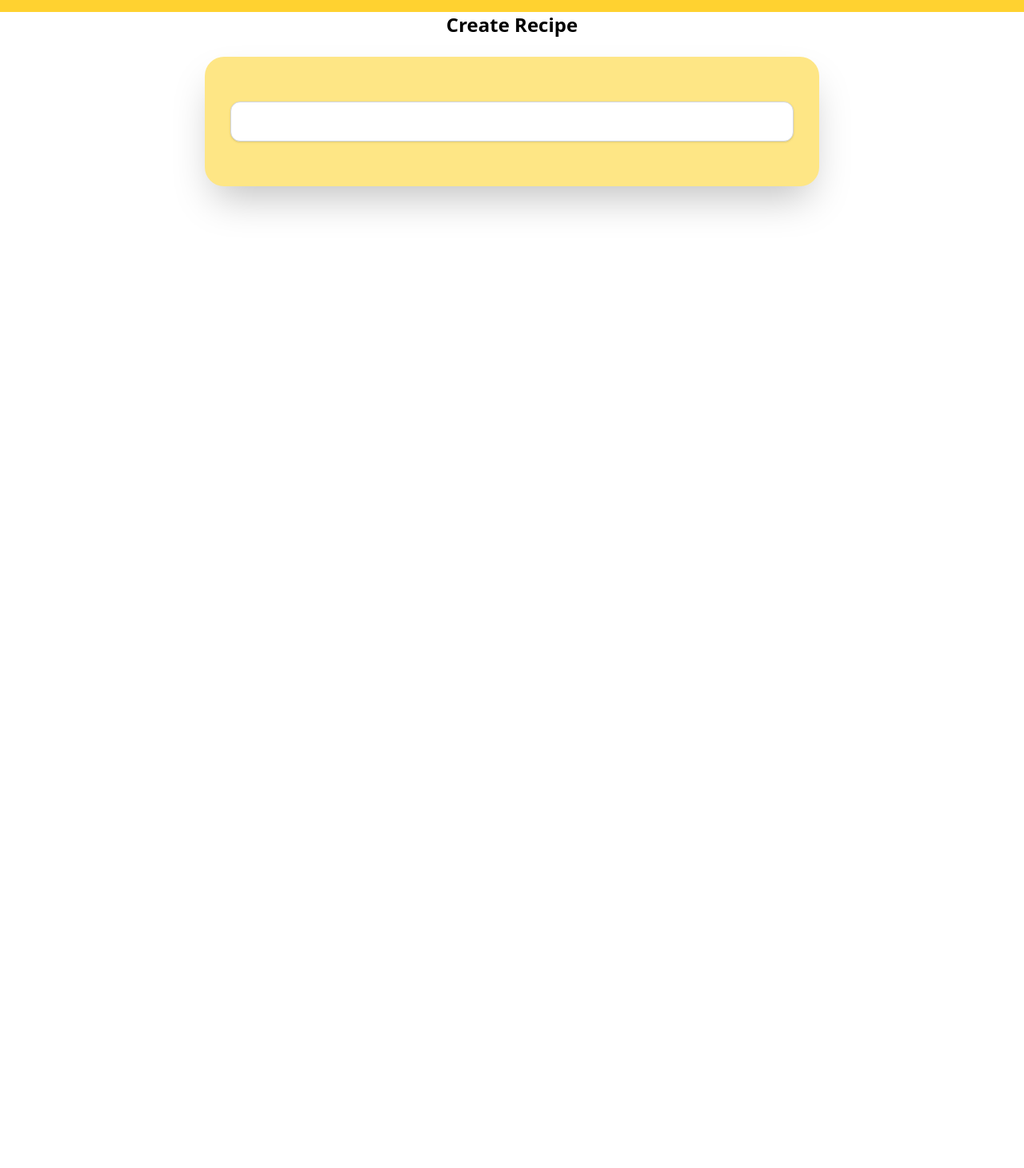
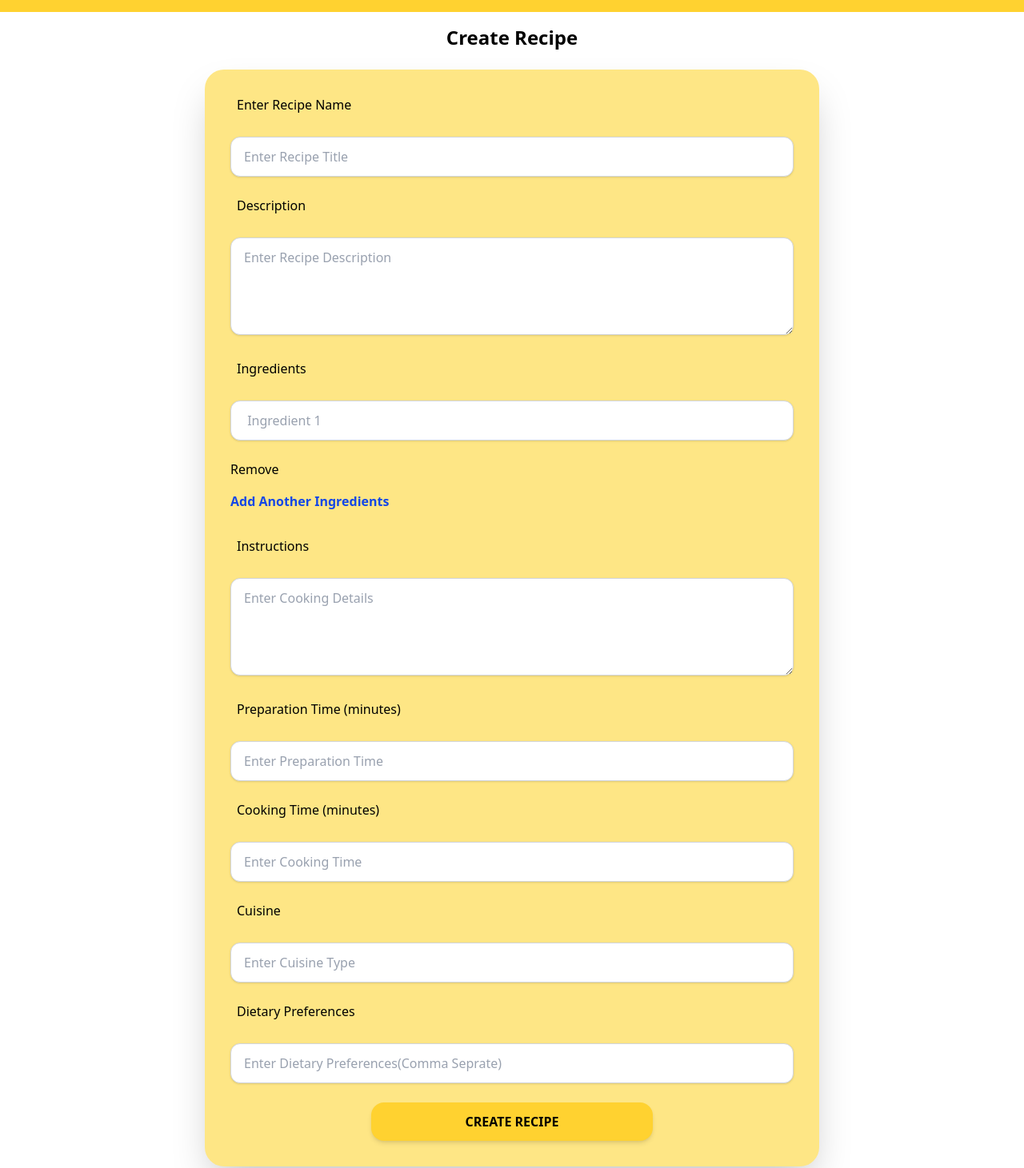
Before and after one commit to Mushahidjutt/NutriCook, a React (Vite) app: page /recipe in a window 1280 px wide. Shown: the part 69-1530 px from the top of the page at 80% size. Before the commit the page ends 800 px from the top, so only its background shows below. Built offline with nearby package versions, Linux system fonts and the light colour scheme.

Commit message:
Craete Recipes Pages

```diff
--- /dev/null
+++ b/src/Components/Common/Button/CustomButton.jsx
@@ -0,0 +1,15 @@
+import React from "react";
+
+const CustomButton = ({  onClick, value }) => {
+  let baseClass =
+    "bg-amber-300 p-3 cursor-pointer rounded-2xl shadow-md hover:bg-amber-600 transition w-1/2 uppercase font-semibold font-sans";
+  return (
+    <div>
+      <button onClick={onClick} variant="default" className={baseClass}>
+        {value}
+      </button>
+    </div>
+  );
+};
+
+export default CustomButton;
--- a/src/Components/Common/CustomInput.jsx
+++ b/src/Components/Common/CustomInput.jsx
@@ -2,21 +2,35 @@ import React from "react";
 
 const CustomInput = ({
   value,
-  onchange,
+  onChange,
   placeholder,
-  lable,
+  label,
   type = "text",
   variant = "default",
 }) => {
   let baseClass =
-    " my-6 w-full rounded-xl border border-gray-300 bg-white px-4 py-3 text-gray-700 placeholder-gray-400 shadow-sm focus:border-amber-400 focus:ring-2 focus:ring-amber-300 focus:outline-none transition duration-200";
+    " my-6 w-full rounded-xl border border-gray-300 bg-white px-4 py-3  text-gray-700 placeholder-gray-400 shadow-sm focus:border-amber-400 focus:ring-2 focus:ring-amber-300 focus:outline-none transition duration-200";
+  if (variant === "textarea") {
+    return (
+      <>
+        {label && <label className="block mb-1 ml-2">{label}</label>}{" "}
+        <textarea
+          value={value}
+          type={type}
+          placeholder={placeholder}
+          rows={4}
+          className={baseClass}
+        />
+      </>
+    );
+  }
   return (
     <>
-      {lable}
+       {label && <label className="block mb-1 ml-2">{label}</label>}{" "}
       <input
         type={type}
         value={value}
-        onChange={onchange}
+        onChange={onChange}
         placeholder={placeholder}
         variant="default"
         className={baseClass}
--- a/src/Pages/Recipe.jsx
+++ b/src/Pages/Recipe.jsx
@@ -1,16 +1,109 @@
 import React from "react";
 import Navbar from "../Components/Layout/Navbar";
 import CustomInput from "../Components/Common/CustomInput";
+import CustomButton from "../Components/Common/Button/CustomButton";
+import { useState } from "react";
 
 function Recipe() {
+  // const [ingredients, setIngredients] = useState("");
+  const [ingredientsList, setIngredientsList] = useState([""]);
+
+  const handleInputChange = (index, value) => {
+    const updatevalue = [...ingredientsList];
+    updatevalue[index] = value;
+    setIngredientsList(updatevalue);
+  };
+
+  const AddIngredients = () => {
+    // if (ingredientsList.trim() !== "") {
+      setIngredientsList([...ingredientsList, ""]);
+
+  };
+  const RemoveInput = (index) => {
+    const updateList = ingredientsList.filter((_, i) => i !== index);
+    setIngredientsList(updateList);
+  };
   return (
     <div>
       <Navbar />
-      <h1 className="text-center text-2xl font-semibold mb-6">Create Recipe</h1>
+      <h1 className="text-center text-2xl font-semibold mb-6 mt-4">
+        Create Recipe
+      </h1>
 
       <div className="flex justify-center items-center my-6">
         <div className=" w-full max-w-3xl p-8 rounded-3xl shadow-2xl bg-amber-200">
-          <CustomInput />
+          <CustomInput
+            label="Enter Recipe Name"
+            placeholder="Enter Recipe Title"
+          />
+          <CustomInput
+            label="Description "
+            variant="textarea"
+            type="text"
+            placeholder="Enter Recipe Description"
+          />
+
+          {ingredientsList.map((ingredients, index) => {
+            return (
+              <>
+                {" "}
+                <div key={index} className="mb-4">
+                  <CustomInput
+                    label="Ingredients "
+                    value={ingredients}
+                    variant="default"
+                    type="text"
+                    placeholder={` Ingredient ${index + 1}`}
+                    onChange={(e) => handleInputChange(index, e.target.value)}
+                  />
+                  <button onClick={() => RemoveInput(index)}>Remove</button>
+                </div>
+              </>
+            );
+          })}
+
+          <button
+            className="font-semibold text-blue-700 cursor-pointer mb-8"
+            onClick={AddIngredients}
+          >
+            Add Another Ingredients
+          </button>
+          <br />
+
+          <CustomInput
+            label="Instructions"
+            variant="textarea"
+            type="text"
+            placeholder="Enter Cooking Details"
+          />
+          <CustomInput
+            label="Preparation Time (minutes)"
+            variant="default"
+            type="number"
+            placeholder="Enter Preparation Time "
+          />
+          <CustomInput
+            label="Cooking Time (minutes)"
+            variant="default"
+            type="number"
+            placeholder="Enter Cooking Time "
+          />
+          <CustomInput
+            label="Cuisine"
+            variant="default"
+            type="text"
+            placeholder="Enter Cuisine Type "
+          />
+          <CustomInput
+            label="Dietary Preferences"
+            variant="default"
+            type="text"
+            placeholder="Enter Dietary Preferences(Comma Seprate) "
+          />
+          {/* <label className="font-bold ml-4">Submit</label> */}
+          <div className="text-center">
+            <CustomButton value="Create Recipe" />
+          </div>
         </div>
       </div>
     </div>
```
